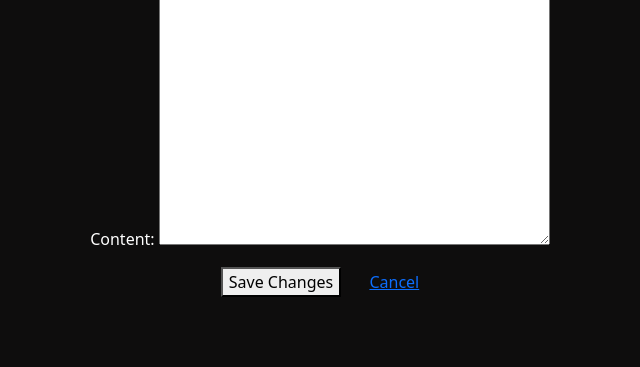
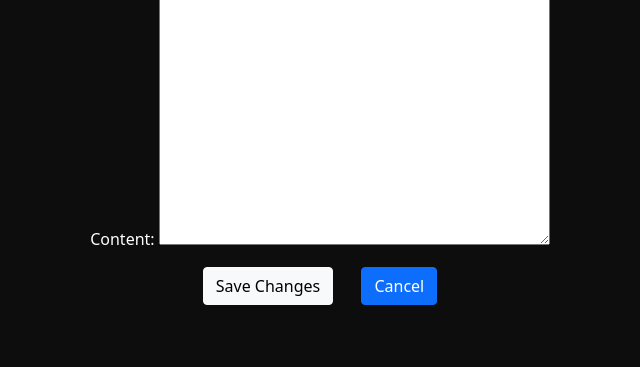
Before and after one commit to Markpm-code/rphy_samstill_blog, a Django app: template content_gear/photography/templates/edit_comment.html in a window 1280 px wide. Shown: the part 103-470 px from the top of the page, without its empty margins (320-960 px from the left). Run offline with Django 5.2, Linux system fonts and the light colour scheme; the template is opened without the code that fills it: values that come from a table or form of the project are taken from there, others are empty; some libraries are stand-ins or nearby versions.

Commit message:
add initial button colors

```diff
--- a/content_gear/photography/templates/edit_comment.html
+++ b/content_gear/photography/templates/edit_comment.html
@@ -11,7 +11,7 @@
     <form method="post">
         {% csrf_token %}
         {{ form.as_p }}
-        <button type="submit" class="me-4">Save Changes</button>
-        <a href="{% url 'photography_blog' %}">Cancel</a>
+        <button type="submit" class="me-4 btn btn-light">Save Changes</button>
+        <a href="{% url 'photography_blog' %}" class="text-decoration-none btn btn-primary">Cancel</a>
     </form>
  {% endblock content %}
```
